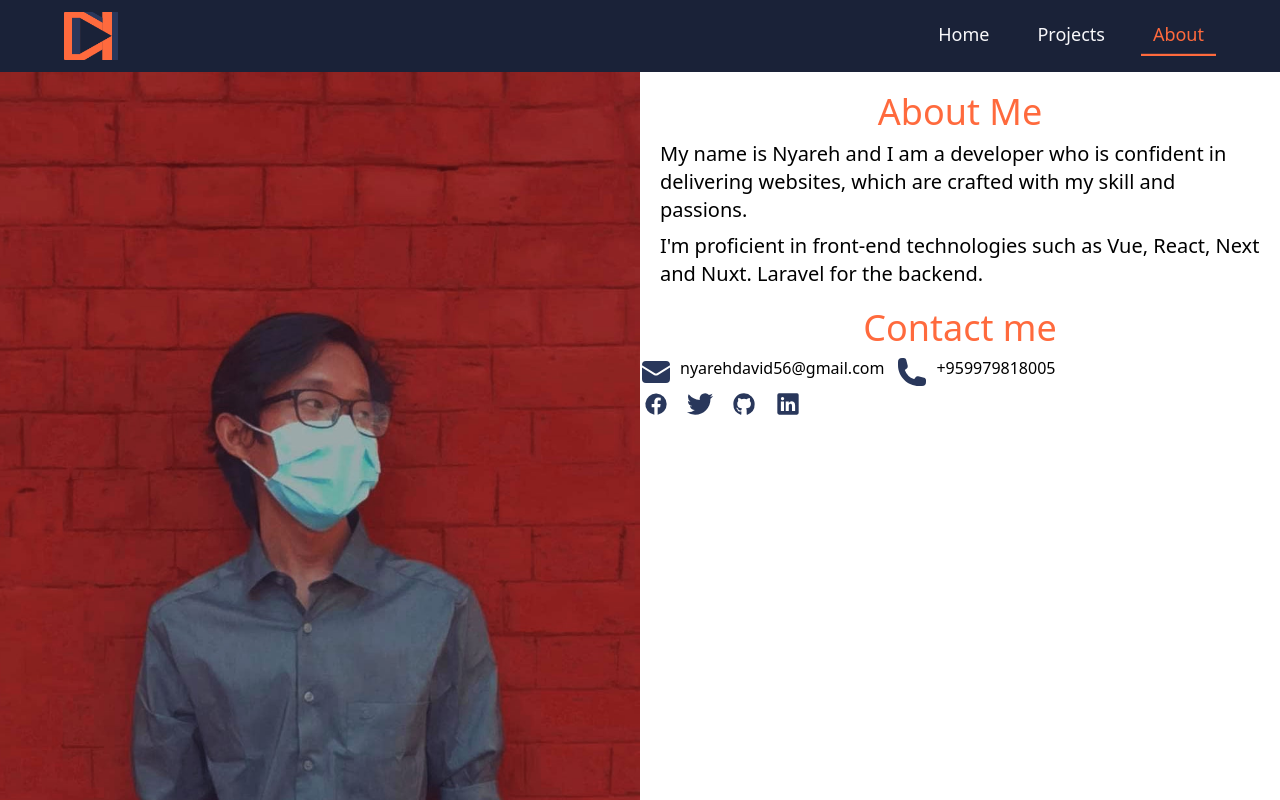
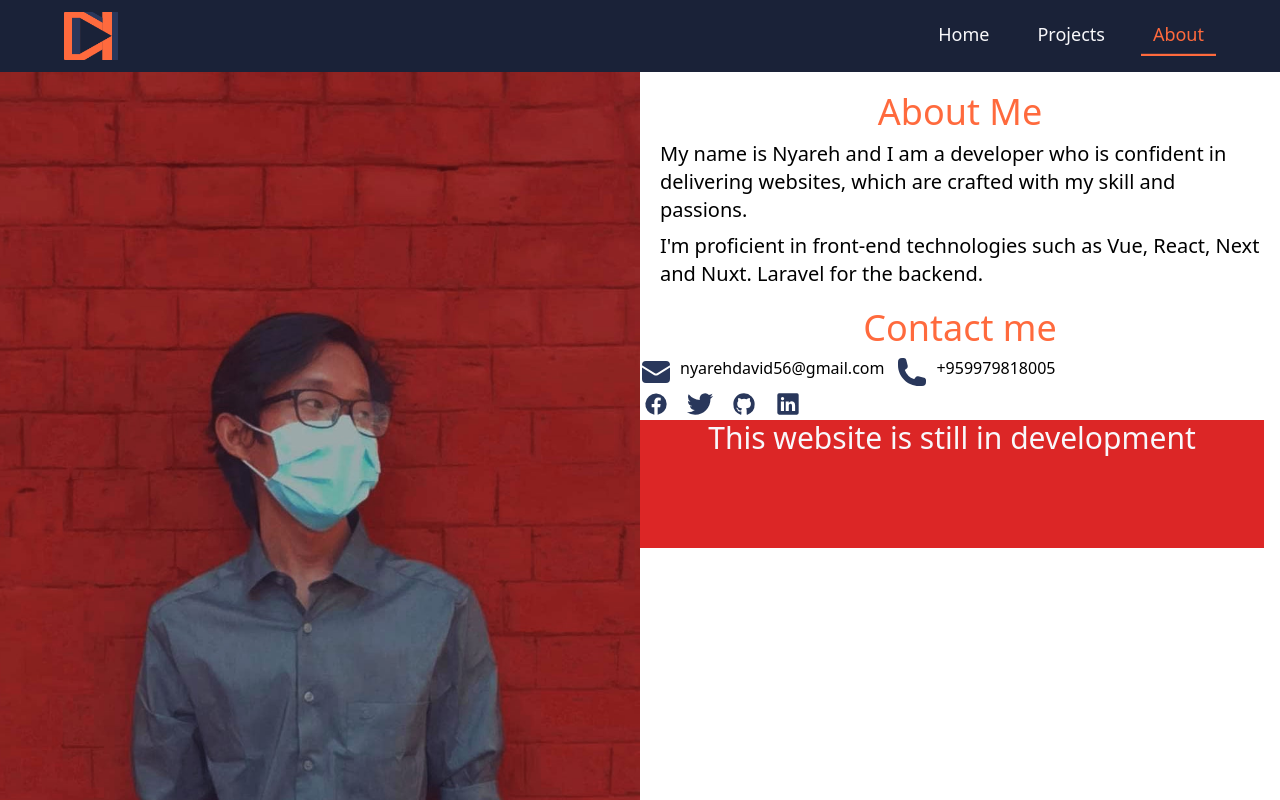
Before and after one commit to NyarehD/porfolio, a Nuxt app: page /about in a window 1280 px wide. Built offline with nearby package versions, Linux system fonts and the light colour scheme.

Commit message:
Add: Development warning

```diff
--- a/pages/about.vue
+++ b/pages/about.vue
@@ -51,7 +51,9 @@
             </a>
           </li>
         </ul>
-
+        <div class="h-32 mx-auto mr-4 bg-red-600">
+          <h1 class="text-whity text-3xl text-center">This website is still in development</h1>
+        </div>
       </div>
     </div>
   </div>
```
